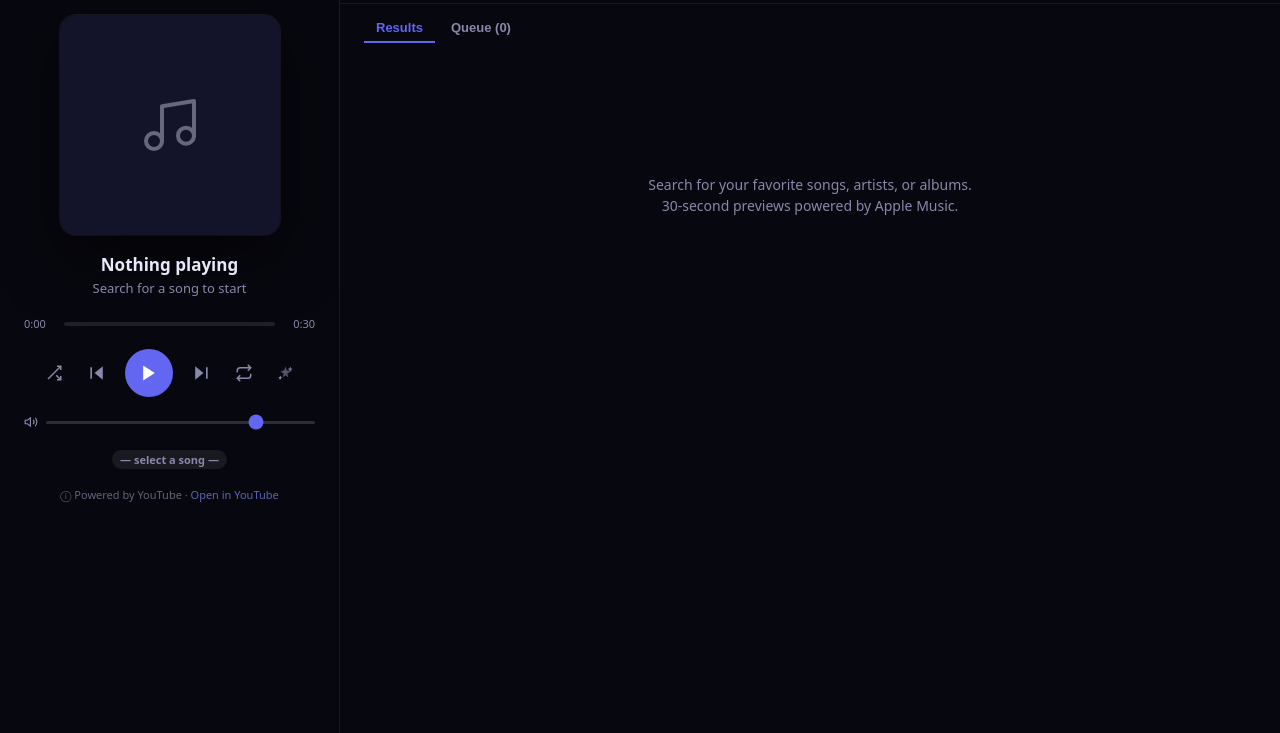
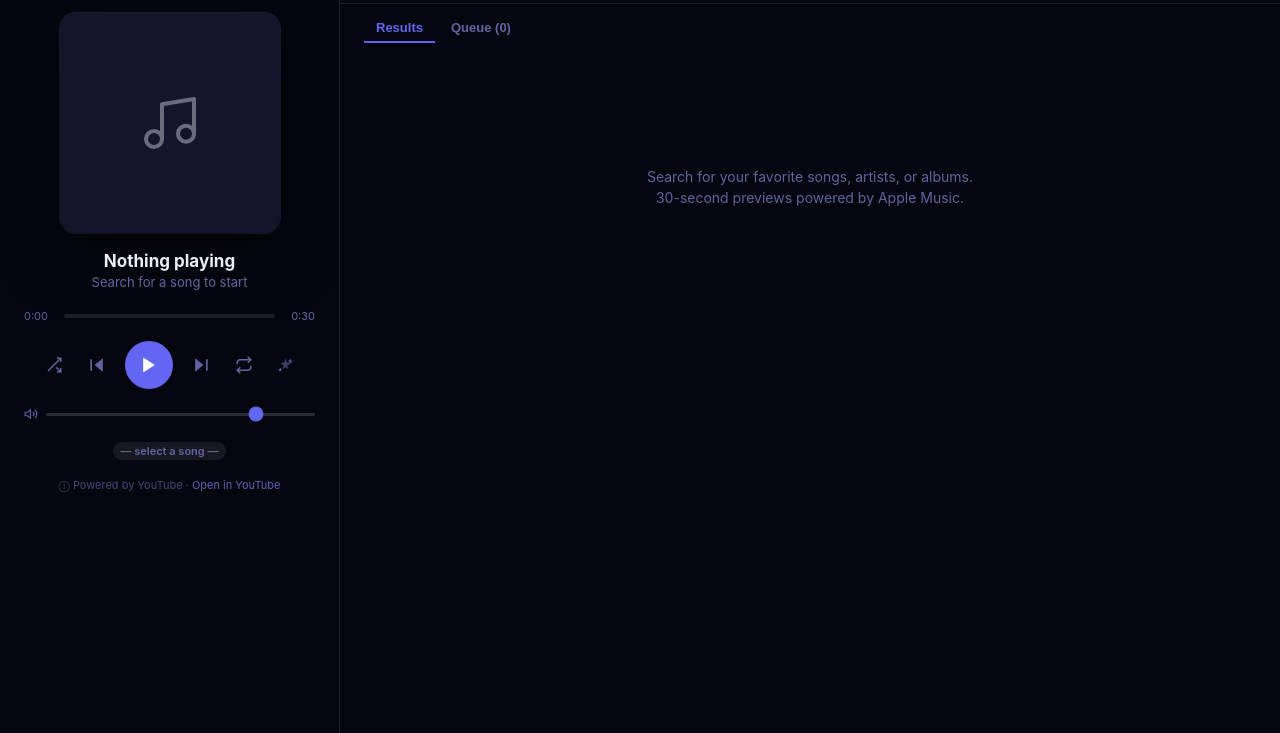
Before and after one commit to Novaro1/unblocker, a browser extension: page public/music.html in a window 1280 px wide. Shown: the part 67-800 px from the top of the page. Drawn offline with Linux system fonts and the light colour scheme.

Commit message:
Match 404 and music page colors/fonts to main design system
Use consistent CSS variables, exact palette values, and ui-rounded font stack across all pages.

Co-Authored-By: Claude Sonnet 4.6 <noreply@anthropic.com>

```diff
--- a/public/music.html
+++ b/public/music.html
@@ -8,19 +8,21 @@
     *, *::before, *::after { box-sizing: border-box; margin: 0; padding: 0; }
 
     :root {
-      --bg:      #07070f;
-      --surface: #0f0f1e;
-      --card:    #13132a;
-      --border:  rgba(255,255,255,0.07);
-      --accent:  #6366f1;
-      --accent2: #818cf8;
-      --text:    #e8e8f8;
-      --sub:     #8888aa;
-      --danger:  #ef4444;
-      --green:   #22c55e;
+      --bg:             #060610;
+      --surface:        #0e0e1e;
+      --card:           #15152a;
+      --border:         #1e1e38;
+      --accent:         #6366f1;
+      --accent2:        #818cf8;
+      --accent-lighter: #a5b4fc;
+      --text:           #ecedf8;
+      --sub:            #6264a0;
+      --muted:          #6264a0;
+      --danger:         #ef4444;
+      --green:          #22c55e;
     }
 
-    html, body { height: 100%; overflow: hidden; background: var(--bg); color: var(--text); font-family: system-ui, -apple-system, sans-serif; }
+    html, body { height: 100%; overflow: hidden; background: var(--bg); color: var(--text); font-family: ui-rounded, -apple-system, BlinkMacSystemFont, "Segoe UI", system-ui, sans-serif; }
 
     /* ── Layout ─────────────────────────────────────────── */
     #mp-app {
```
Also changed, not shown: public/404.html (+1 -1 lines).
